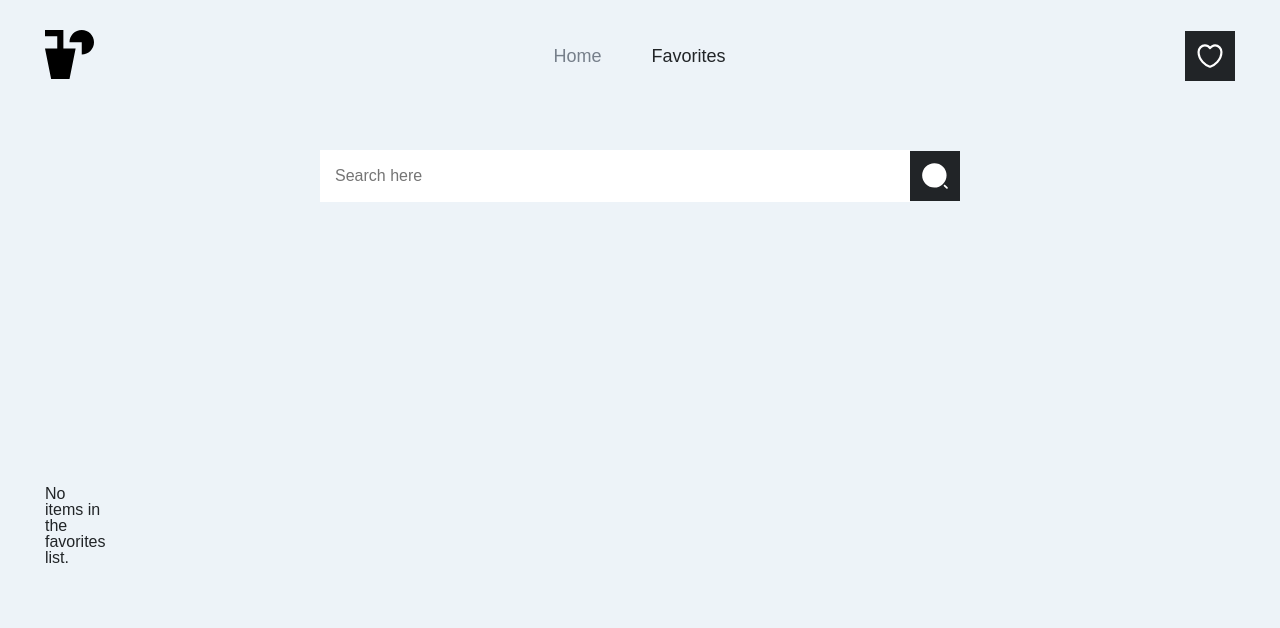
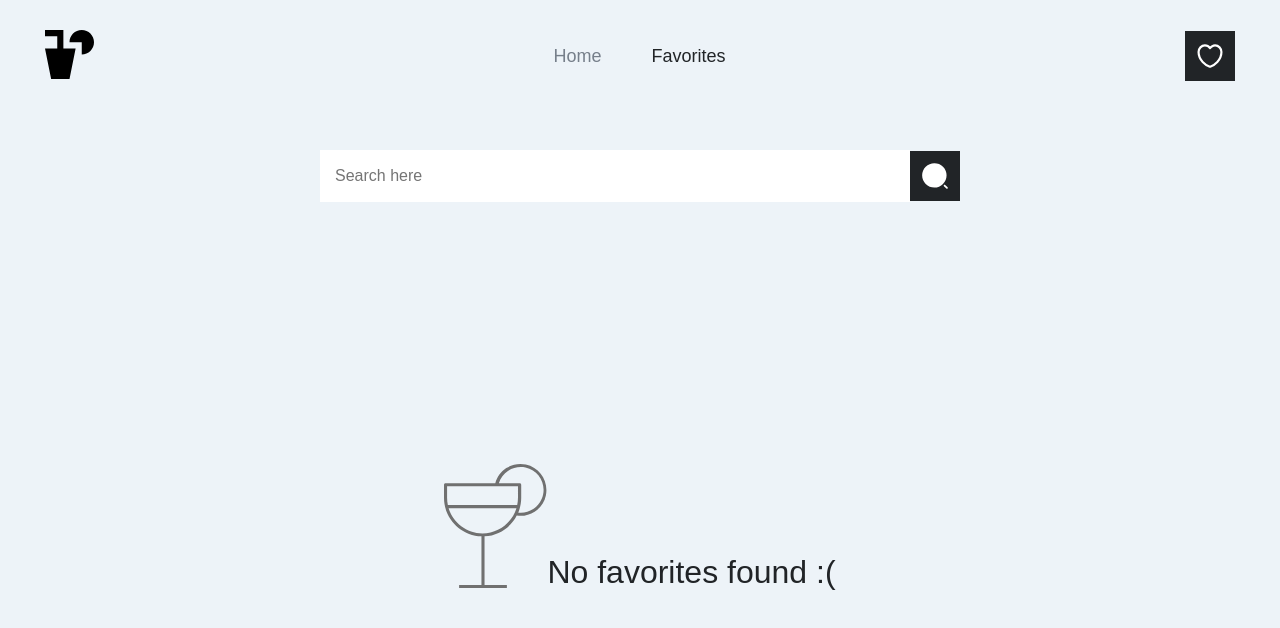
Before and after one commit to charitha95/cocktail-app, a React (Vite) app: page /favorites in a window 1280 px wide. Shown: the top 628 px of the page. Built offline with nearby package versions, Linux system fonts and the light colour scheme; a web font is replaced by a local one.

Commit message:
style: add empty state ui style

```diff
--- /dev/null
+++ b/src/components/EmptyState/index.tsx
@@ -0,0 +1,29 @@
+import classes from "./style.module.scss";
+import GlassIcon from "../../assets/icons/glass.svg";
+import Button from "../UIKit/Button";
+
+type EmptyStateProps = {
+  message: string;
+  hasTryAgainAction?: boolean;
+  onAction?: () => void;
+};
+
+export default function EmptyState({
+  message,
+  hasTryAgainAction,
+  onAction
+}: EmptyStateProps): JSX.Element {
+  return (
+    <div className={classes["empty-state"]}>
+      <div className={classes["wrapper"]}>
+        <img src={GlassIcon} alt="glass" />
+        <section>
+          <span>{message}</span>
+          {hasTryAgainAction && (
+            <Button variant="primary" name="Try again" onClick={onAction} />
+          )}
+        </section>
+      </div>
+    </div>
+  );
+}
--- /dev/null
+++ b/src/components/EmptyState/style.module.scss
@@ -0,0 +1,19 @@
+.empty-state {
+  font-size: 32px;
+
+  .wrapper {
+    display: flex;
+    justify-content: center;
+    align-items: end;
+
+    .try {
+      font-size: 18px;
+      margin-top: 10px;
+    }
+
+    button {
+      margin-top: 5px;
+      width: 100%;
+    }
+  }
+}
--- a/src/components/ErrorBoundary/index.tsx
+++ b/src/components/ErrorBoundary/index.tsx
@@ -1,5 +1,6 @@
 import { useState, useEffect } from "react";
 import { ChildrenType } from "../../types";
+import EmptyState from "../EmptyState";
 
 export default function ErrorBoundary({ children }: ChildrenType): JSX.Element {
   const [hasError, setHasError] = useState(false);
@@ -20,9 +21,12 @@ export default function ErrorBoundary({ children }: ChildrenType): JSX.Element {
 
   if (hasError) {
     return (
-      <div>
-        Something went wrong.
-        <button onClick={handleReload}>reload app</button>
+      <div style={{ marginTop: 150 }}>
+        <EmptyState
+          message="Something went wrong."
+          hasTryAgainAction
+          onAction={handleReload}
+        />
       </div>
     );
   }
--- a/src/components/RandomDrinks/index.tsx
+++ b/src/components/RandomDrinks/index.tsx
@@ -3,7 +3,7 @@ import { FavoriteDrinksContext } from "../../contexts/FavoriteDrinksContext";
 import hasDuplicateDrinks from "../../helpers/hasDuplicateDrinks";
 import { fetchDataType } from "../../types";
 import DrinkCard from "../DrinkCard";
-import DrinkCardSkeleton from "../DrinkCardSkeleton/DrinkCardSkeleton";
+import DrinkCardSkeleton from "../DrinkCardSkeleton";
 import classes from "./style.module.scss";
 
 export default function RandomDrinks({
--- a/src/components/ResultsGrid/index.tsx
+++ b/src/components/ResultsGrid/index.tsx
@@ -2,20 +2,25 @@ import { Drink } from "../../types";
 import DrinkCard from "../DrinkCard";
 import SearchBar from "../SearchBar";
 import classes from "./style.module.scss";
+import EmptyState from "../EmptyState";
 
 type ResultsGridProps = {
   favorites: Drink[];
   handleSearch: (searchValue: HTMLInputElement | null) => void;
   toggleFavorite: (drink: Drink) => void;
   drinks: Drink[];
+  emptyStateMessage: string;
 };
 
 export default function ResultsGrid({
   favorites,
   handleSearch,
   drinks,
-  toggleFavorite
+  toggleFavorite,
+  emptyStateMessage
 }: ResultsGridProps): JSX.Element {
+  const hasDrinks = drinks && drinks.length > 0;
+
   return (
     <main className={`${classes.results} grid`}>
       <section className={`col-12`}>
@@ -23,8 +28,10 @@ export default function ResultsGrid({
           <SearchBar handleSearch={handleSearch} />
         </div>
       </section>
-      <section className={`${classes.drinks} col-12 grid`}>
-        {drinks && drinks.length > 0 ? (
+      <section
+        className={`${classes.drinks} col-12 ${hasDrinks ? "grid" : ""}`}
+      >
+        {hasDrinks ? (
           <>
             {drinks.map((drink: Drink) => (
               <DrinkCard
@@ -40,7 +47,7 @@ export default function ResultsGrid({
             ))}
           </>
         ) : (
-          <p>No items in the favorites list.</p>
+          <EmptyState message={emptyStateMessage} />
         )}
       </section>
     </main>
--- a/src/pages/FavoritesDrinks/index.tsx
+++ b/src/pages/FavoritesDrinks/index.tsx
@@ -29,6 +29,7 @@ export default function FavoritesDrinks(): JSX.Element {
       }
       handleSearch={handleSearch}
       toggleFavorite={handleRemove}
+      emptyStateMessage="No favorites found :("
     />
   );
 }
--- a/src/pages/Home/index.tsx
+++ b/src/pages/Home/index.tsx
@@ -22,7 +22,6 @@ export default function Home(): JSX.Element {
       navigate(`/result/${value}`);
     }
   };
-
   return (
     <main className={`${classes.home} grid`}>
       <section className={`${classes.left} col-7`}>
--- a/src/pages/SearchResults/index.tsx
+++ b/src/pages/SearchResults/index.tsx
@@ -42,6 +42,7 @@ export default function SearchResults(): JSX.Element {
       drinks={drinks}
       handleSearch={handleSearch}
       toggleFavorite={toggleFavorites}
+      emptyStateMessage="No results found :("
     />
   );
 }
```
Also changed, not shown: src/assets/icons/glass.svg (added), src/components/DrinkCardSkeleton/index.tsx (renamed from src/components/DrinkCardSkeleton/DrinkCardSkeleton.tsx).
